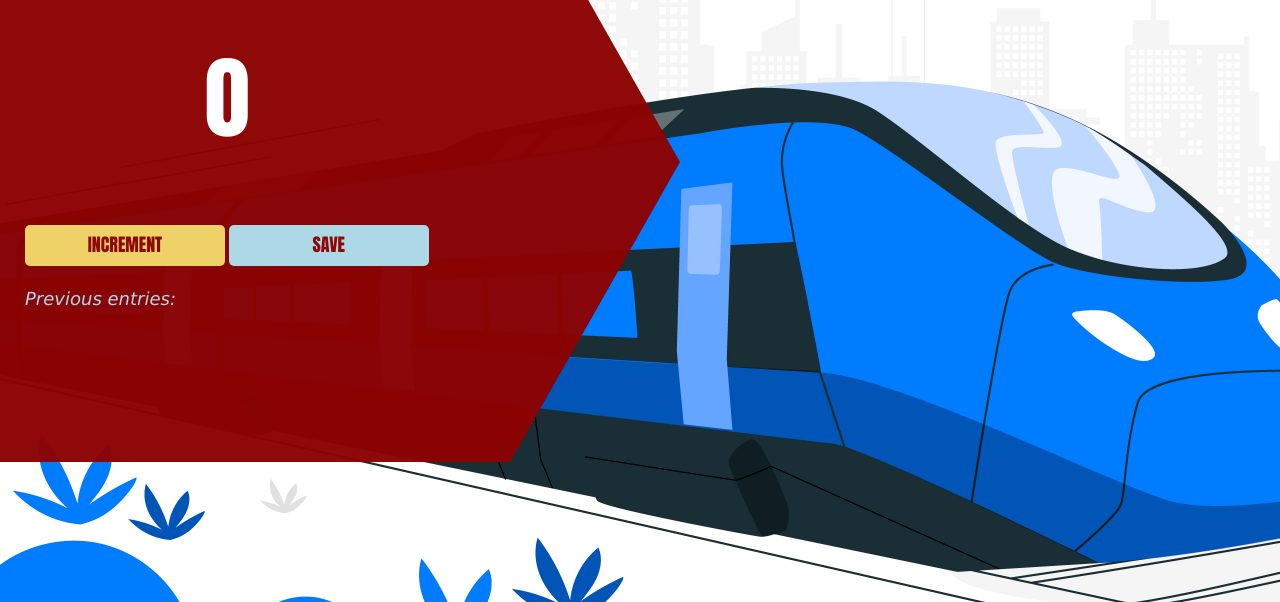
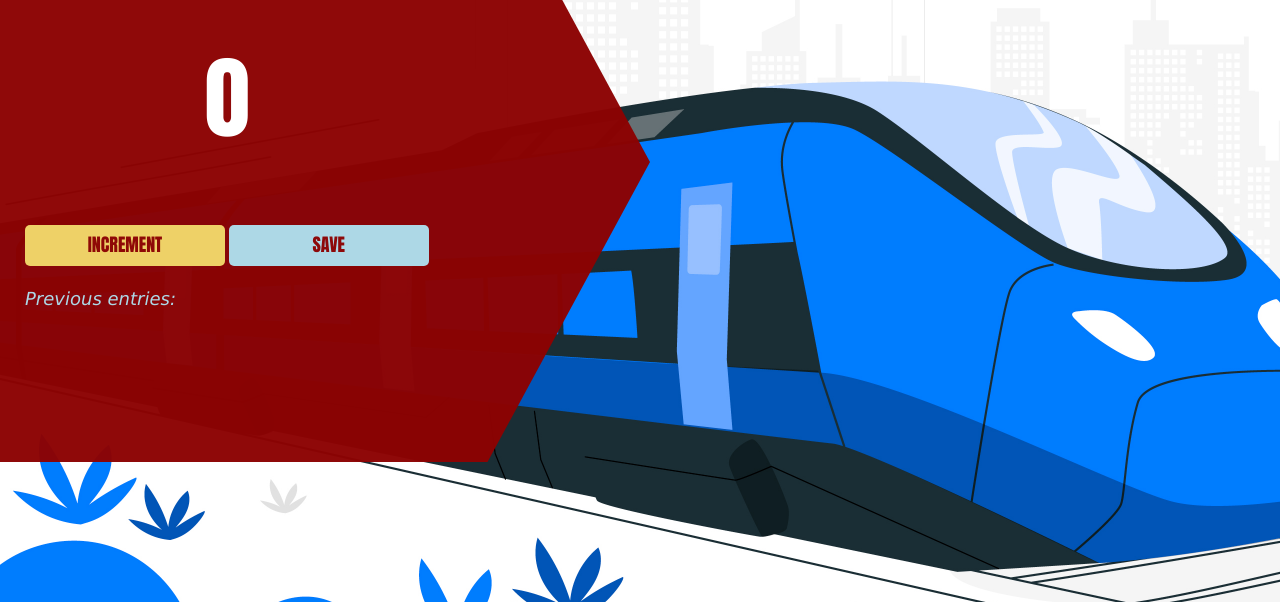
Before and after one commit to biacosta7/passengerCount, a plain HTML site: page index.html in a window 1280 px wide. Shown: the part 198-800 px from the top of the page. Drawn offline with nearby package versions, Linux system fonts and the light colour scheme.

Commit message:
Update index.css

```diff
--- a/index.css
+++ b/index.css
@@ -65,7 +65,7 @@ button {
 .shape{
     margin-top: 60px;
     height: 600px;
-    width: 680px;
+    width: 650px;
     clip-path: polygon(0% 0%, 75% 0%, 100% 50%, 75% 100%, 0% 100%);
     background: #8c0303f8;
 
```
